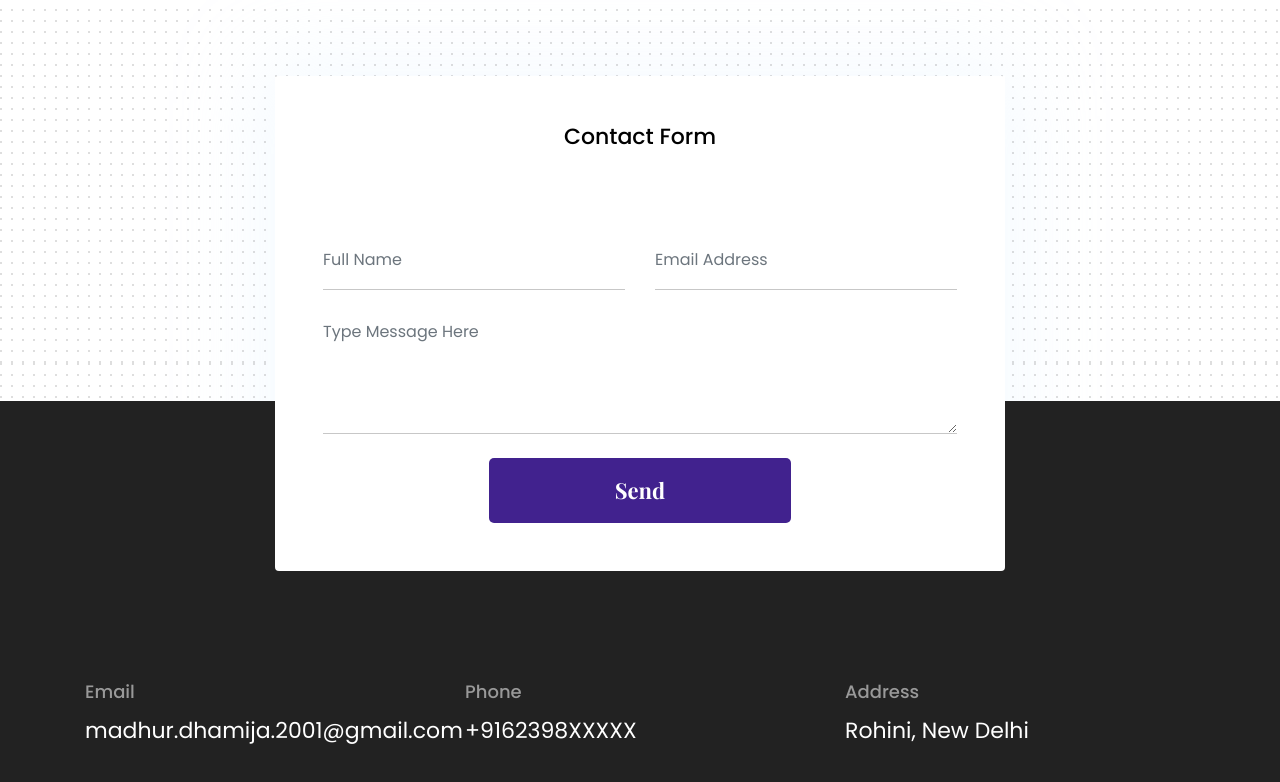
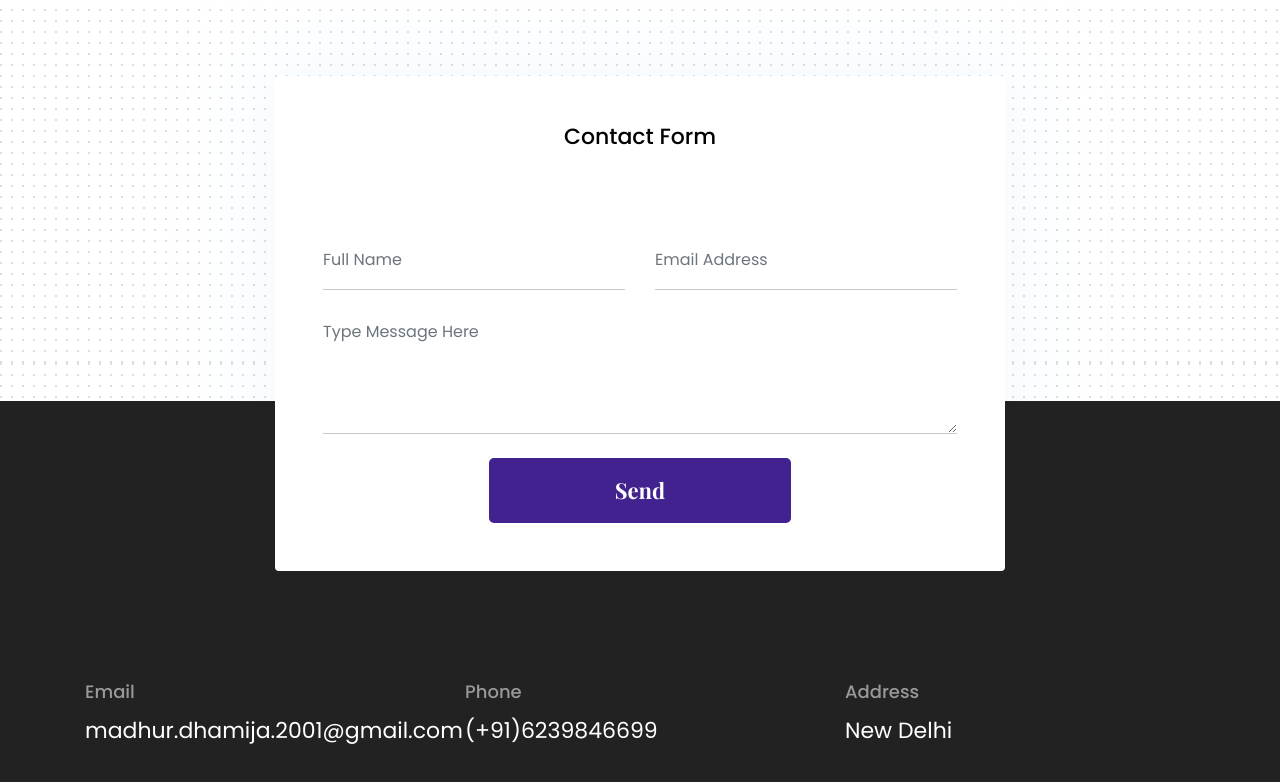
Before and after one commit to MaddyD03/My-Design-Portfolio, a plain HTML site: page about.html in a window 1280 px wide. Shown: the part 1668-2450 px from the top of the page. Drawn offline with nearby package versions, Linux system fonts and the light colour scheme.

Commit message:
Update about.html

```diff
--- a/about.html
+++ b/about.html
@@ -96,7 +96,7 @@
       <div class="col-md-8">
         <p>I am a skilled UI/UX designer and researcher with a passion for creating user-friendly and aesthetically pleasing digital experiences. I have developed my knowledge of design principles, user research, and technical expertise via my experience in the field to produce eye-catching designs that engage and please users.</p>
         <p>I bring ideas to life with cutting-edge graphic components, vibrant colour schemes, and seamless compositions thanks to my enthusiasm for creativity and keen eye for detail. </p>
-        <p>I am skilled in drawing, and I like learning about the psychological foundations of all human behaviours.</p>
+        <p>I am also skilled in drawing, and I like learning about the psychological foundations of all human behaviours.</p>
 
         <p><a href="assets/madhur-resume.pdf">Download Resume</a></p>
       </div>
@@ -186,11 +186,11 @@
         </div>
         <div class="col-md-4">
           <h5 class="text-light">Phone</h5>
-          <p class="text-white paragraph-lg font-secondary">+9162398XXXXX</p>
+          <p class="text-white paragraph-lg font-secondary">(+91)6239846699</p>
         </div>
         <div class="col-md-4">
           <h5 class="text-light">Address</h5>
-          <p class="text-white paragraph-lg font-secondary">Rohini, New Delhi</p>
+          <p class="text-white paragraph-lg font-secondary">New Delhi</p>
         </div>
       </div>
     </div>
```
